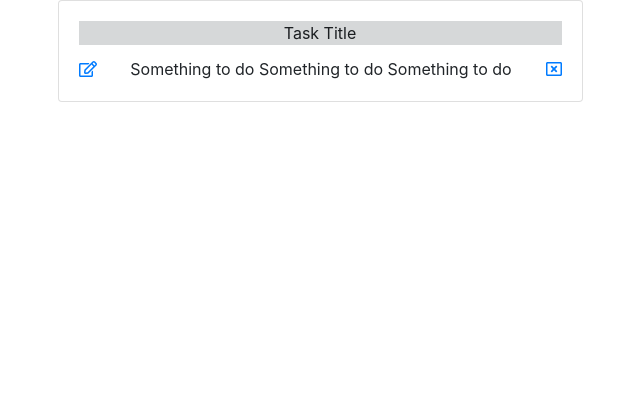
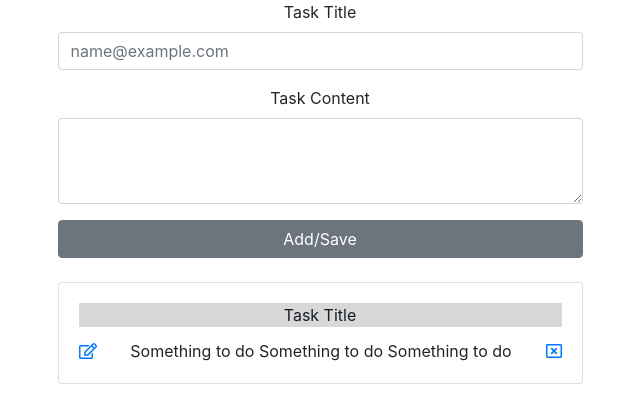
Before and after one commit to arashshoar/simple-todo-app, a React (Create React App) app: page / in a window 1280 px wide. Shown: the top 420 px of the page, without its empty margins (320-960 px from the left). Built offline with nearby package versions, Linux system fonts and the light colour scheme; the HTML template or start-up script is replaced by a standard one.

Commit message:
TaskPanel is done

```diff
--- a/src/components/TodoContainer.js
+++ b/src/components/TodoContainer.js
@@ -1,15 +1,12 @@
 import React from 'react'
 import TodoList from './TodoList'
+import TodoPanel from './TodoPanel'
 
 const TodoContainer = ({ todoData = [{title: 'Task Title', todo: 'Something to do', status: 'Pending'}] }) => {
 
   return (
     <div className="container">
-      {
-        <div className="row">
-          <div></div>
-        </div>
-      }
+      <TodoPanel />
       <TodoList />
     </div>
   )
--- /dev/null
+++ b/src/components/TodoPanel.js
@@ -0,0 +1,17 @@
+import React from 'react'
+
+const TodoPanel = () => (
+  <div className="d-flex flex-column col-6 m-auto">
+    <div className="mb-3">
+      <label htmlFor="exampleFormControlInput1" className="form-label">Task Title</label>
+      <input type="text" className="form-control" id="exampleFormControlInput1" placeholder="name@example.com" />
+    </div>
+    <div className="mb-3">
+      <label htmlFor="exampleFormControlTextarea1" className="form-label">Task Content</label>
+      <textarea className="form-control" id="exampleFormControlTextarea1" rows="3" />
+    </div>
+    <button className="btn btn-secondary mb-4">Add/Save</button>
+  </div>
+)
+
+export default TodoPanel
```
